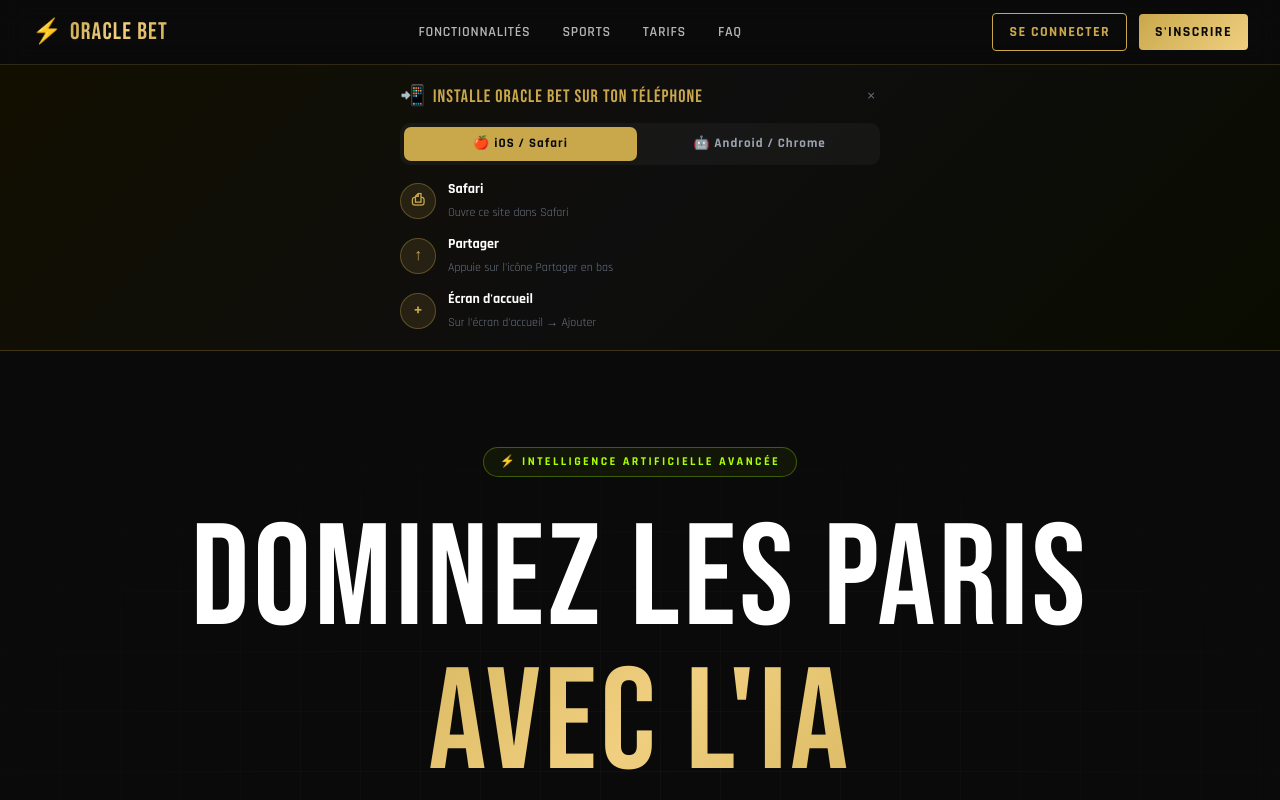
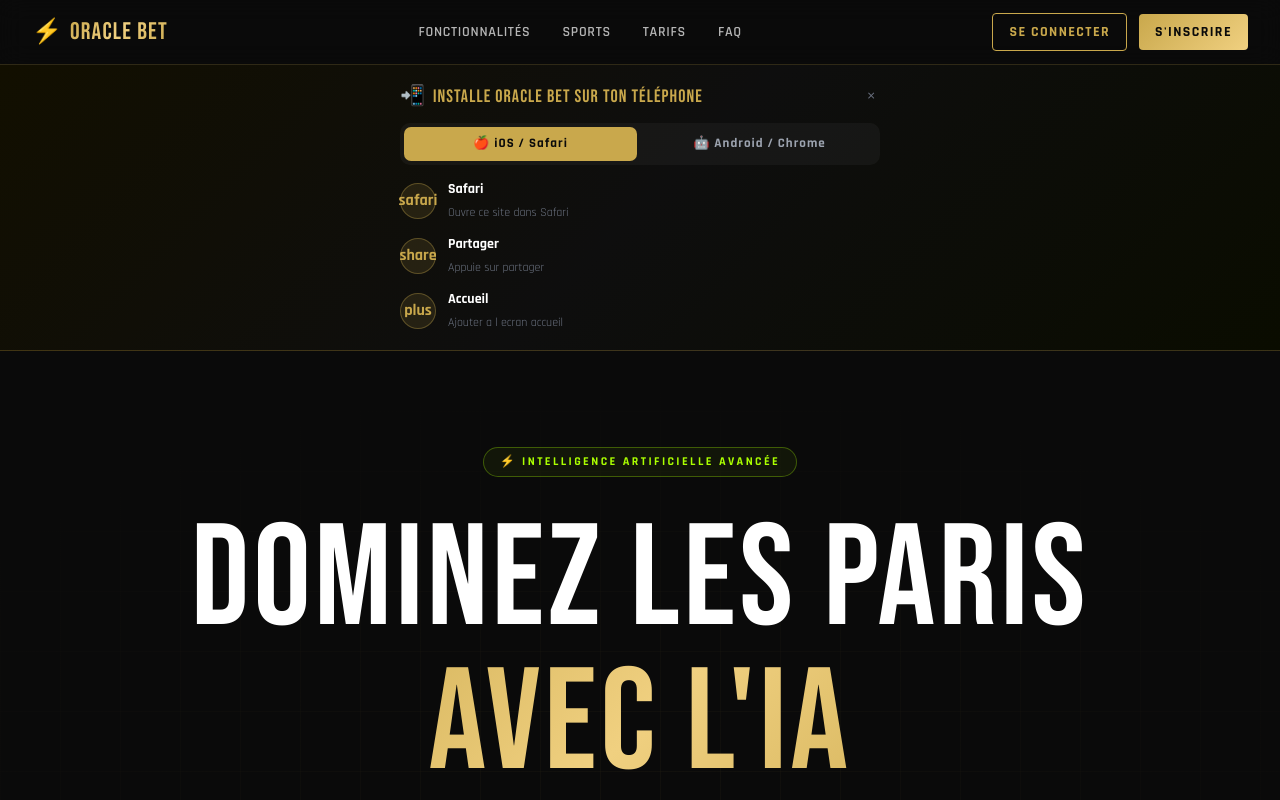
Before and after one commit to sunraku0709/oracle-bet-bot, a Next.js app: page / in a window 1280 px wide. Shown: the top 800 px of the page. Built offline with nearby package versions, Linux system fonts and the light colour scheme.

Commit message:
fix(InstallSection): simplify IOS_STEPS with plain ASCII strings
https://claude.ai/code/session_01TEhkWhXbYD1ptBVZmfpGQQ

```diff
--- a/src/components/InstallSection.tsx
+++ b/src/components/InstallSection.tsx
@@ -13,9 +13,9 @@ function detectOS(): OS {
 }
 
 const IOS_STEPS = [
-  { icon: '⎙', label: 'Safari',          desc: `Ouvre ce site dans Safari` },
-  { icon: '↑', label: 'Partager',         desc: `Appuie sur l'icône Partager en bas` },
-  { icon: '+', label: `Écran d'accueil`,  desc: `Sur l'écran d'accueil → Ajouter` },
+  { icon: "safari", label: "Safari", desc: "Ouvre ce site dans Safari" },
+  { icon: "share", label: "Partager", desc: "Appuie sur partager" },
+  { icon: "plus", label: "Accueil", desc: "Ajouter a l ecran accueil" }
 ]
 
 const ANDROID_STEPS = [
```
